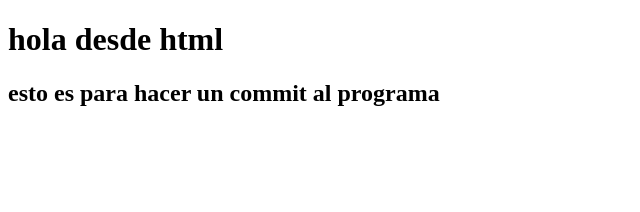
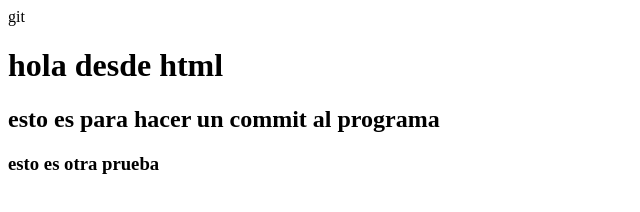
Before and after one commit to JoseAlejandroEspinoza/git-ejemplo, a plain HTML site: page index.html in a window 1280 px wide. Shown: the whole page, without its empty margins (0-640 px from the left). Drawn offline with Linux system fonts and the light colour scheme.

Commit message:
agregamos una etiqueta h3

```diff
--- a/index.html
+++ b/index.html
@@ -1,6 +1,6 @@
 <!DOCTYPE html>
 <html lang="en">
-    <LINK REL=StyleSheet HREF="estilo.css" TYPE="text/css" MEDIA=screen>
+    <LINK REL=StyleSheet HREF="estilo.css" TYPE="text/css" MEDIA=screen>git
 <head>
     <meta charset="UTF-8">
     <meta name="viewport" content="width=device-width, initial-scale=1.0">
@@ -9,5 +9,6 @@
 <body>
     <h1>hola desde html</h1>
     <h2>esto es para hacer un commit al programa</h2>
+    <h3>esto es otra prueba</h3>
 </body>
 </html>
```
